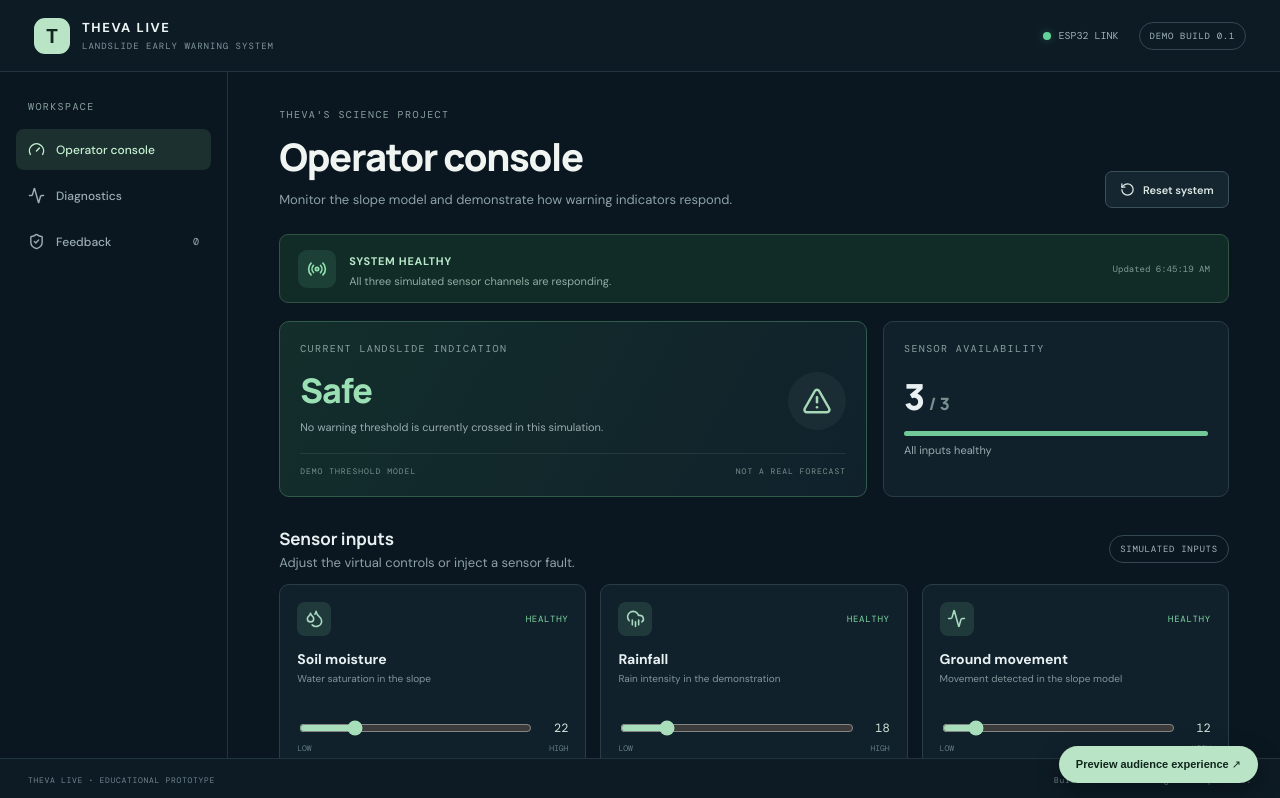
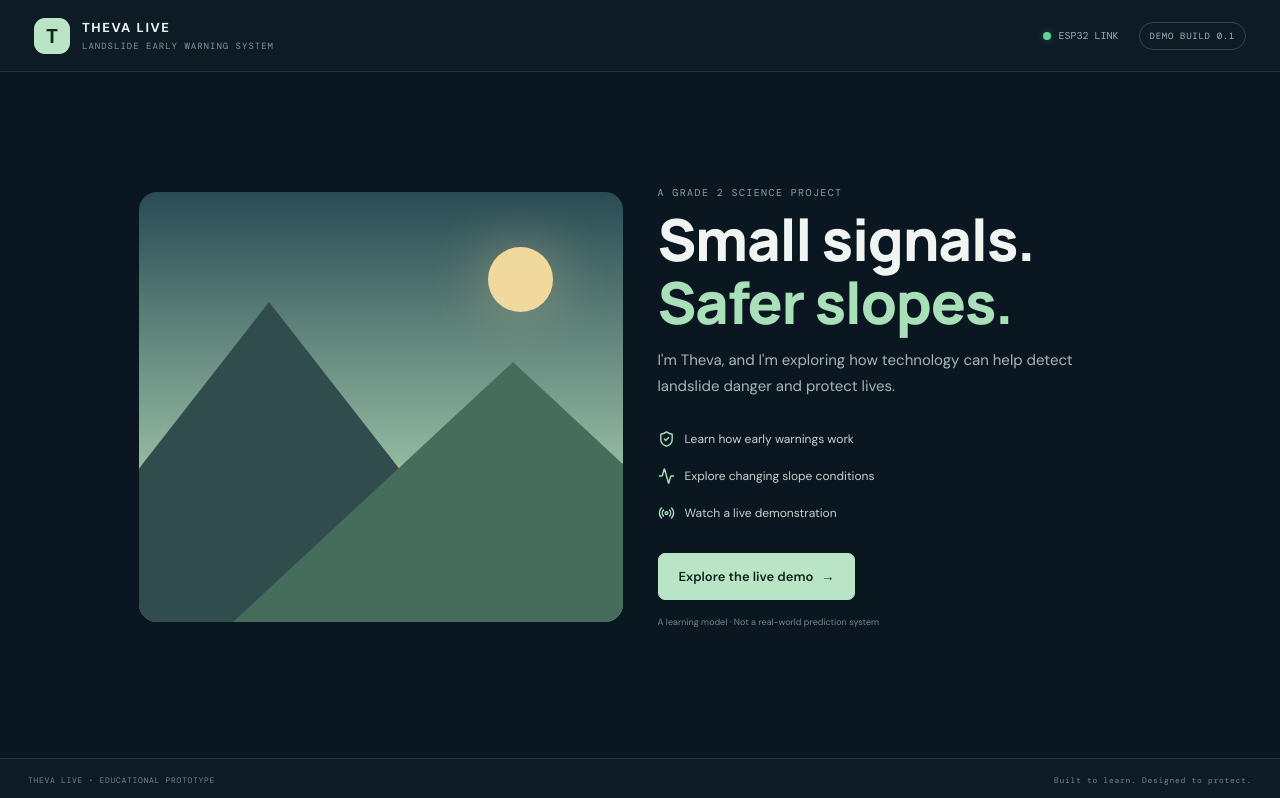
Before and after one commit to Cosmius-SK/theva-landslide_warning_system, a React (Vite) app: page / in a window 1280 px wide. Shown: the top 798 px of the page. Built offline with nearby package versions, Linux system fonts and the light colour scheme.

Commit message:
fix: default public route to welcome and exclude failed sensor inputs

```diff
--- a/src/App.jsx
+++ b/src/App.jsx
@@ -10,6 +10,7 @@ const initialSensors = [
 function assess(values) {
   const high = values.filter(v => v >= 60).length;
   const critical = values.filter(v => v >= 80).length;
+  if (values.length === 0) return { level: "Unavailable", tone: "watch", message: "No healthy sensor inputs are available. The system cannot assess the simulated slope." };
   if (critical >= 2) return { level: "Evacuation", tone: "critical", message: "Multiple indicators are critical. Evacuate the demonstration zone." };
   if (critical >= 1 || high >= 2) return { level: "High", tone: "high", message: "High-risk conditions detected. Take precautionary action." };
   if (values.some(v => v >= 35)) return { level: "Watch", tone: "watch", message: "Conditions are changing. Continue monitoring the slope." };
@@ -17,7 +18,7 @@ function assess(values) {
 }
 
 export default function App() {
-  const [page, setPage] = useState("operator");
+  const [page, setPage] = useState(window.location.pathname.startsWith("/operator") ? "operator" : "welcome");
   const [sensors, setSensors] = useState(initialSensors);
   const [faults, setFaults] = useState([]);
   const [espOnline, setEspOnline] = useState(true);
@@ -32,8 +33,8 @@ export default function App() {
   const [secondsLeft, setSecondsLeft] = useState(420);
 
   const activeSensors = sensors.map(s => ({ ...s, failed: faults.includes(s.id) || !espOnline }));
-  const values = activeSensors.map(s => s.value);
-  const risk = useMemo(() => assess(values), [sensors]);
+  const values = activeSensors.filter(s => !s.failed).map(s => s.value);
+  const risk = useMemo(() => assess(values), [sensors, faults, espOnline]);
   const healthy = activeSensors.filter(s => !s.failed).length;
   const degraded = healthy < 3 || !espOnline;
 
```
